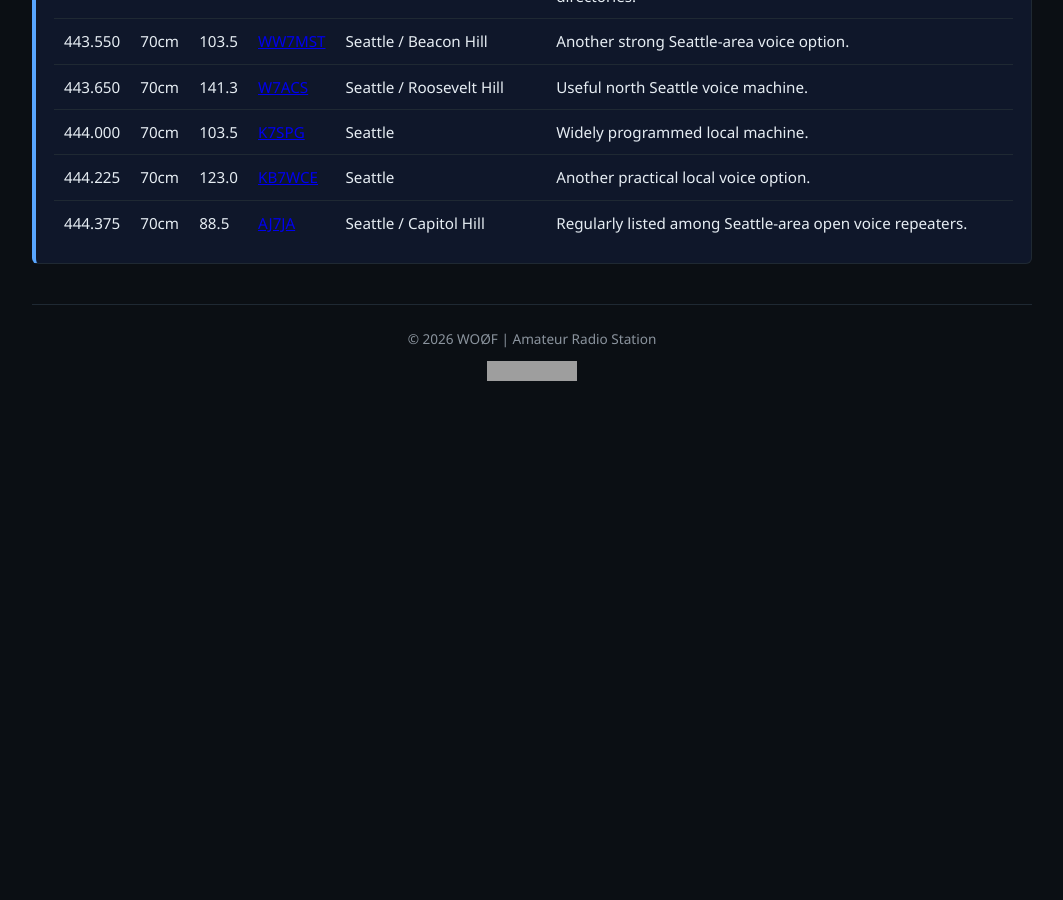
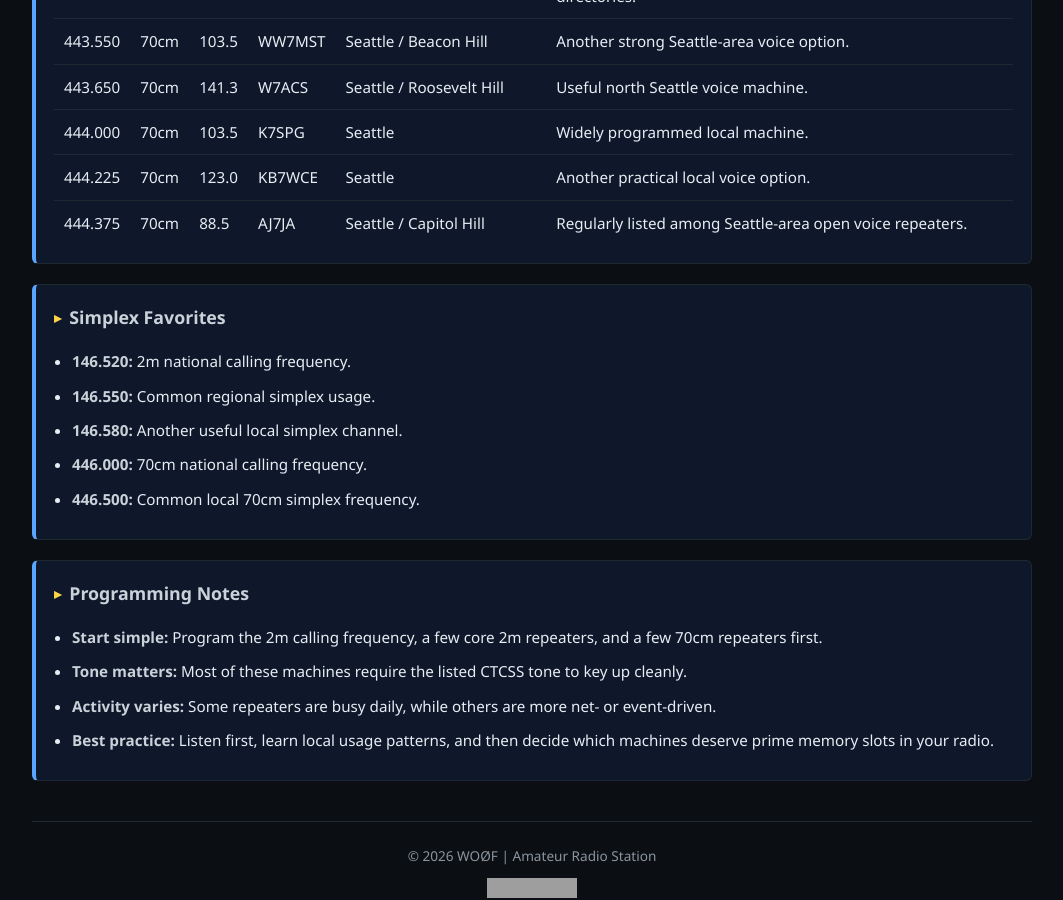
Before and after one commit to Lymitliss/Lymitliss.github.io, a Jekyll site: the page built from vhf-uhf-radio.md, in a window 1280 px wide and 900 px high, scrolled down 1176 px. Shown: the whole window, without its empty margins (108-1171 px from the left). Built offline with Jekyll 4.4.1, drawn with Linux system fonts in a browser that asks for light colours; before the commit the page ends 1581 px from its top, so only the background shows below that; grey boxes are pictures that could not be loaded.

Commit message:
Update vhf-uhf-radio.md

```diff
--- a/vhf-uhf-radio.md
+++ b/vhf-uhf-radio.md
@@ -38,7 +38,7 @@ permalink: /vhf-uhf-radio/
           <td style="padding: 10px; border-bottom: 1px solid #1f2933;">146.960</td>
           <td style="padding: 10px; border-bottom: 1px solid #1f2933;">2m</td>
           <td style="padding: 10px; border-bottom: 1px solid #1f2933;">103.5</td>
-          <td style="padding: 10px; border-bottom: 1px solid #1f2933;"><a href="https://psrg.org/" target="_blank" rel="noopener">WW7PSR</a></td>
+          <td style="padding: 10px; border-bottom: 1px solid #1f2933;">WW7PSR</td>
           <td style="padding: 10px; border-bottom: 1px solid #1f2933;">Seattle / Capitol Hill</td>
           <td style="padding: 10px; border-bottom: 1px solid #1f2933;">One of the best-known Seattle-area voice repeaters.</td>
         </tr>
@@ -46,7 +46,7 @@ permalink: /vhf-uhf-radio/
           <td style="padding: 10px; border-bottom: 1px solid #1f2933;">146.900</td>
           <td style="padding: 10px; border-bottom: 1px solid #1f2933;">2m</td>
           <td style="padding: 10px; border-bottom: 1px solid #1f2933;">103.5</td>
-          <td style="padding: 10px; border-bottom: 1px solid #1f2933;"><a href="https://mtsrepeater.org/" target="_blank" rel="noopener">WW7MST</a></td>
+          <td style="padding: 10px; border-bottom: 1px solid #1f2933;">WW7MST</td>
           <td style="padding: 10px; border-bottom: 1px solid #1f2933;">Seattle / Beacon Hill</td>
           <td style="padding: 10px; border-bottom: 1px solid #1f2933;">Common local voice machine with good city coverage.</td>
         </tr>
@@ -54,7 +54,7 @@ permalink: /vhf-uhf-radio/
           <td style="padding: 10px; border-bottom: 1px solid #1f2933;">145.130</td>
           <td style="padding: 10px; border-bottom: 1px solid #1f2933;">2m</td>
           <td style="padding: 10px; border-bottom: 1px solid #1f2933;">103.5</td>
-          <td style="padding: 10px; border-bottom: 1px solid #1f2933;"><a href="https://www.w7aw.org/" target="_blank" rel="noopener">W7AW</a></td>
+          <td style="padding: 10px; border-bottom: 1px solid #1f2933;">W7AW</td>
           <td style="padding: 10px; border-bottom: 1px solid #1f2933;">Seattle</td>
           <td style="padding: 10px; border-bottom: 1px solid #1f2933;">West Seattle Amateur Radio Club repeater.</td>
         </tr>
@@ -62,7 +62,7 @@ permalink: /vhf-uhf-radio/
           <td style="padding: 10px; border-bottom: 1px solid #1f2933;">441.800</td>
           <td style="padding: 10px; border-bottom: 1px solid #1f2933;">70cm</td>
           <td style="padding: 10px; border-bottom: 1px solid #1f2933;">141.3</td>
-          <td style="padding: 10px; border-bottom: 1px solid #1f2933;"><a href="https://www.w7aw.org/" target="_blank" rel="noopener">W7AW</a></td>
+          <td style="padding: 10px; border-bottom: 1px solid #1f2933;">W7AW</td>
           <td style="padding: 10px; border-bottom: 1px solid #1f2933;">Seattle / Myrtle Reservoir Park</td>
           <td style="padding: 10px; border-bottom: 1px solid #1f2933;">Well-known local 70cm voice repeater.</td>
         </tr>
@@ -70,7 +70,7 @@ permalink: /vhf-uhf-radio/
           <td style="padding: 10px; border-bottom: 1px solid #1f2933;">442.875</td>
           <td style="padding: 10px; border-bottom: 1px solid #1f2933;">70cm</td>
           <td style="padding: 10px; border-bottom: 1px solid #1f2933;">141.3</td>
-          <td style="padding: 10px; border-bottom: 1px solid #1f2933;"><a href="https://w7acs.org/" target="_blank" rel="noopener">W7ACS</a></td>
+          <td style="padding: 10px; border-bottom: 1px solid #1f2933;">W7ACS</td>
           <td style="padding: 10px; border-bottom: 1px solid #1f2933;">Seattle / Capitol Hill</td>
           <td style="padding: 10px; border-bottom: 1px solid #1f2933;">Common Seattle voice repeater; often a good one to have programmed.</td>
         </tr>
@@ -78,7 +78,7 @@ permalink: /vhf-uhf-radio/
           <td style="padding: 10px; border-bottom: 1px solid #1f2933;">443.000</td>
           <td style="padding: 10px; border-bottom: 1px solid #1f2933;">70cm</td>
           <td style="padding: 10px; border-bottom: 1px solid #1f2933;">156.7</td>
-          <td style="padding: 10px; border-bottom: 1px solid #1f2933;"><a href="https://w7acs.org/" target="_blank" rel="noopener">W7ACS</a></td>
+          <td style="padding: 10px; border-bottom: 1px solid #1f2933;">W7ACS</td>
           <td style="padding: 10px; border-bottom: 1px solid #1f2933;">Seattle</td>
           <td style="padding: 10px; border-bottom: 1px solid #1f2933;">Another useful local voice machine.</td>
         </tr>
@@ -86,7 +86,7 @@ permalink: /vhf-uhf-radio/
           <td style="padding: 10px; border-bottom: 1px solid #1f2933;">443.200</td>
           <td style="padding: 10px; border-bottom: 1px solid #1f2933;">70cm</td>
           <td style="padding: 10px; border-bottom: 1px solid #1f2933;">141.3</td>
-          <td style="padding: 10px; border-bottom: 1px solid #1f2933;"><a href="https://w7acs.org/" target="_blank" rel="noopener">W7ACS</a></td>
+          <td style="padding: 10px; border-bottom: 1px solid #1f2933;">W7ACS</td>
           <td style="padding: 10px; border-bottom: 1px solid #1f2933;">Seattle / Westcrest Park</td>
           <td style="padding: 10px; border-bottom: 1px solid #1f2933;">Good local coverage repeater for the south/west side.</td>
         </tr>
@@ -94,7 +94,7 @@ permalink: /vhf-uhf-radio/
           <td style="padding: 10px; border-bottom: 1px solid #1f2933;">443.475</td>
           <td style="padding: 10px; border-bottom: 1px solid #1f2933;">70cm</td>
           <td style="padding: 10px; border-bottom: 1px solid #1f2933;">141.3</td>
-          <td style="padding: 10px; border-bottom: 1px solid #1f2933;"><a href="https://w7acs.org/" target="_blank" rel="noopener">W7ACS</a></td>
+          <td style="padding: 10px; border-bottom: 1px solid #1f2933;">W7ACS</td>
           <td style="padding: 10px; border-bottom: 1px solid #1f2933;">Seattle</td>
           <td style="padding: 10px; border-bottom: 1px solid #1f2933;">Common local voice repeater with linked capabilities listed in directories.</td>
         </tr>
@@ -102,7 +102,7 @@ permalink: /vhf-uhf-radio/
           <td style="padding: 10px; border-bottom: 1px solid #1f2933;">443.550</td>
           <td style="padding: 10px; border-bottom: 1px solid #1f2933;">70cm</td>
           <td style="padding: 10px; border-bottom: 1px solid #1f2933;">103.5</td>
-          <td style="padding: 10px; border-bottom: 1px solid #1f2933;"><a href="https://mtsrepeater.org/" target="_blank" rel="noopener">WW7MST</a></td>
+          <td style="padding: 10px; border-bottom: 1px solid #1f2933;">WW7MST</td>
           <td style="padding: 10px; border-bottom: 1px solid #1f2933;">Seattle / Beacon Hill</td>
           <td style="padding: 10px; border-bottom: 1px solid #1f2933;">Another strong Seattle-area voice option.</td>
         </tr>
@@ -110,7 +110,7 @@ permalink: /vhf-uhf-radio/
           <td style="padding: 10px; border-bottom: 1px solid #1f2933;">443.650</td>
           <td style="padding: 10px; border-bottom: 1px solid #1f2933;">70cm</td>
           <td style="padding: 10px; border-bottom: 1px solid #1f2933;">141.3</td>
-          <td style="padding: 10px; border-bottom: 1px solid #1f2933;"><a href="https://w7acs.org/" target="_blank" rel="noopener">W7ACS</a></td>
+          <td style="padding: 10px; border-bottom: 1px solid #1f2933;">W7ACS</td>
           <td style="padding: 10px; border-bottom: 1px solid #1f2933;">Seattle / Roosevelt Hill</td>
           <td style="padding: 10px; border-bottom: 1px solid #1f2933;">Useful north Seattle voice machine.</td>
         </tr>
@@ -118,7 +118,7 @@ permalink: /vhf-uhf-radio/
           <td style="padding: 10px; border-bottom: 1px solid #1f2933;">444.000</td>
           <td style="padding: 10px; border-bottom: 1px solid #1f2933;">70cm</td>
           <td style="padding: 10px; border-bottom: 1px solid #1f2933;">103.5</td>
-          <td style="padding: 10px; border-bottom: 1px solid #1f2933;"><a href="https://www.k7spg.com/" target="_blank" rel="noopener">K7SPG</a></td>
+          <td style="padding: 10px; border-bottom: 1px solid #1f2933;">K7SPG</td>
           <td style="padding: 10px; border-bottom: 1px solid #1f2933;">Seattle</td>
           <td style="padding: 10px; border-bottom: 1px solid #1f2933;">Widely programmed local machine.</td>
         </tr>
@@ -126,7 +126,7 @@ permalink: /vhf-uhf-radio/
           <td style="padding: 10px; border-bottom: 1px solid #1f2933;">444.225</td>
           <td style="padding: 10px; border-bottom: 1px solid #1f2933;">70cm</td>
           <td style="padding: 10px; border-bottom: 1px solid #1f2933;">123.0</td>
-          <td style="padding: 10px; border-bottom: 1px solid #1f2933;"><a href="https://www.qrz.com/db/KB7WCE" target="_blank" rel="noopener">KB7WCE</a></td>
+          <td style="padding: 10px; border-bottom: 1px solid #1f2933;">KB7WCE</td>
           <td style="padding: 10px; border-bottom: 1px solid #1f2933;">Seattle</td>
           <td style="padding: 10px; border-bottom: 1px solid #1f2933;">Another practical local voice option.</td>
         </tr>
@@ -134,7 +134,7 @@ permalink: /vhf-uhf-radio/
           <td style="padding: 10px;">444.375</td>
           <td style="padding: 10px;">70cm</td>
           <td style="padding: 10px;">88.5</td>
-          <td style="padding: 10px;"><a href="https://www.qrz.com/db/AJ7JA" target="_blank" rel="noopener">AJ7JA</a></td>
+          <td style="padding: 10px;">AJ7JA</td>
           <td style="padding: 10px;">Seattle / Capitol Hill</td>
           <td style="padding: 10px;">Regularly listed among Seattle-area open voice repeaters.</td>
         </tr>
@@ -142,3 +142,24 @@ permalink: /vhf-uhf-radio/
     </table>
   </div>
 </div>
+
+<div class="station-card">
+  <h3>Simplex Favorites</h3>
+  <ul class="station-list">
+    <li><span class="station-label">146.520:</span> 2m national calling frequency.</li>
+    <li><span class="station-label">146.550:</span> Common regional simplex usage.</li>
+    <li><span class="station-label">146.580:</span> Another useful local simplex channel.</li>
+    <li><span class="station-label">446.000:</span> 70cm national calling frequency.</li>
+    <li><span class="station-label">446.500:</span> Common local 70cm simplex frequency.</li>
+  </ul>
+</div>
+
+<div class="station-card">
+  <h3>Programming Notes</h3>
+  <ul class="station-list">
+    <li><span class="station-label">Start simple:</span> Program the 2m calling frequency, a few core 2m repeaters, and a few 70cm repeaters first.</li>
+    <li><span class="station-label">Tone matters:</span> Most of these machines require the listed CTCSS tone to key up cleanly.</li>
+    <li><span class="station-label">Activity varies:</span> Some repeaters are busy daily, while others are more net- or event-driven.</li>
+    <li><span class="station-label">Best practice:</span> Listen first, learn local usage patterns, and then decide which machines deserve prime memory slots in your radio.</li>
+  </ul>
+</div>
```
